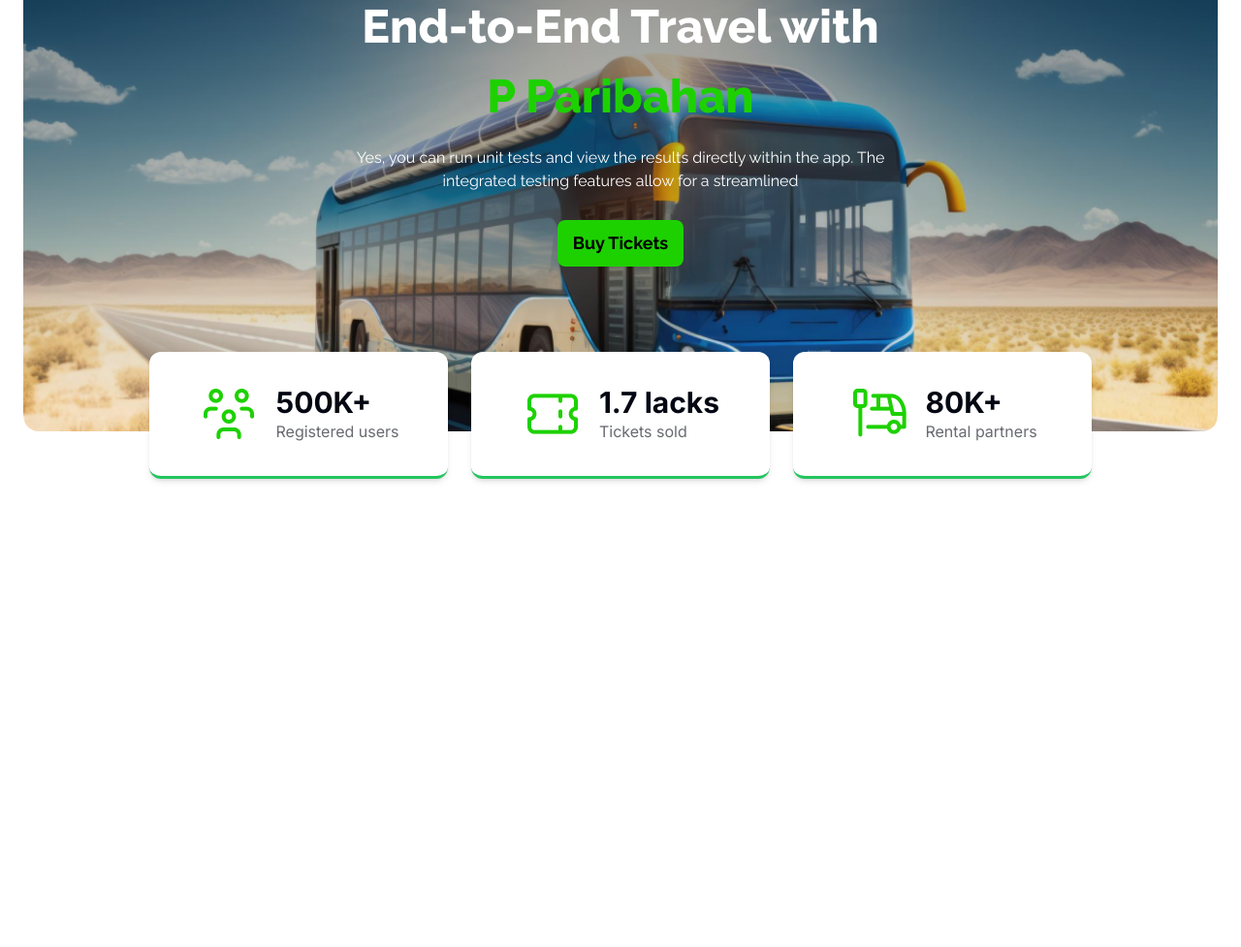
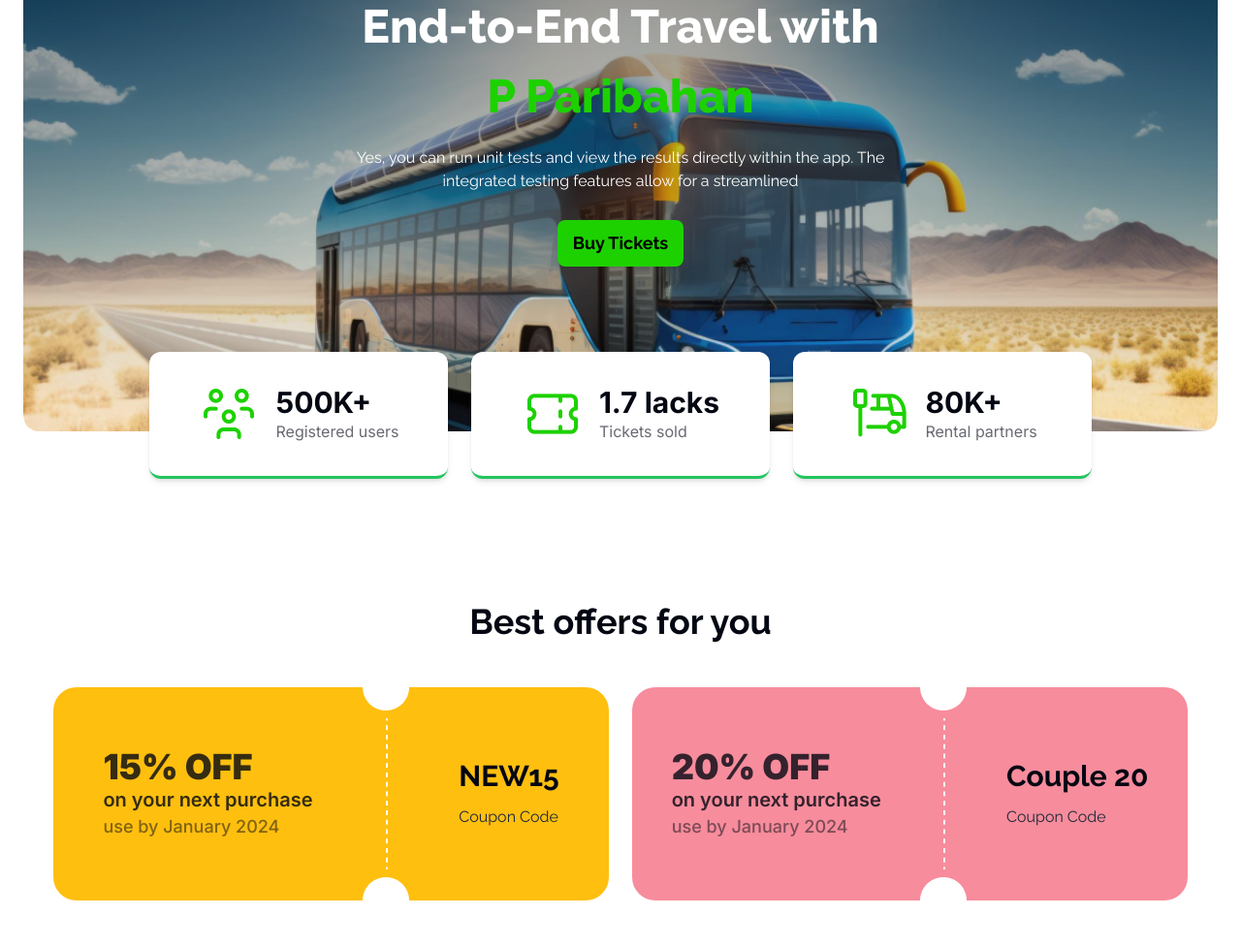
Before and after one commit to Nujat-Zaman-Chowdhury/Assignment-5, a plain HTML site: page index.html in a window 1280 px wide. Shown: the part 265-1242 px from the top of the page at 97% size. Before the commit the page ends 800 px from the top, so only its background shows below. Drawn offline with nearby package versions, Linux system fonts and the light colour scheme.

Commit message:
best offer for you design added

```diff
--- a/index.html
+++ b/index.html
@@ -14,6 +14,9 @@
     <!--daisy_ui  and tailwind cdn -->
     <link href="https://cdn.jsdelivr.net/npm/daisyui@4.7.2/dist/full.min.css" rel="stylesheet" type="text/css" />
     <script src="https://cdn.tailwindcss.com"></script>
+    <style>
+
+    </style>
     <script>
         tailwind.config = {
           theme: {
@@ -103,7 +106,42 @@
         </div>
         <!-- banner section end -->
     </header>
-    <main></main>
+    <main>
+        <!-- best offer section -->
+        <section class="container px-6 mx-auto py-12 mt-14 lg:mt-32">
+            <h2 class="text-center text-[#030712] font-bold text-4xl">Best offers for you</h2>
+            <!-- coupon-code left -->
+            <div class="flex items-center justify-center gap-6 mt-12">
+                <div class="w-[573px] h-[220px] rounded-3xl bg-[#FFBF0F] flex justify-evenly items-center">
+                    <div class="font-inter space-y-4 text-[#030712CC]">
+                        <span class="text-4xl font-black">15% OFF</span> <br>
+                        <span class="text-xl font-semibold my-4">on your next purchase</span><br>
+                        <span class="font-medium text-lg text-[#03071280]">use by January 2024</span>
+                    </div>
+                    <img src="images/cupon-devider.png" alt="">
+                    <div class="space-y-3  font-raleway">
+                        <h3 id="coupon-code" class="coupon-code font-bold text-3xl text-[#030712]">NEW15</h3>
+                        <p class="#03071266">Coupon Code</p>
+                    </div>
+                </div>
+            <!-- coupon-code right -->
+            <div class="w-[573px] h-[220px] rounded-3xl bg-[#F78C9C] flex justify-evenly items-center">
+                    <div class="font-inter space-y-4 text-[#030712CC]">
+                        <span class="text-4xl font-black ">20% OFF</span> <br>
+                        <span class="text-xl font-semibold my-4">on your next purchase</span><br>
+                        <span class="font-medium text-lg text-[#03071280]">use by January 2024</span>
+                    </div>
+                    <img src="images/cupon-devider.png" alt="">
+                    <div class="space-y-3  font-raleway">
+                        <h3 id="coupon-code" class="coupon-code font-bold text-3xl text-[#030712]">Couple 20</h3>
+                        <p class="#03071266">Coupon Code</p>
+                    </div>
+                </div>
+
+            </div>
+            </div>
+        </section>
+    </main>
     <footer></footer>
 
 
```
